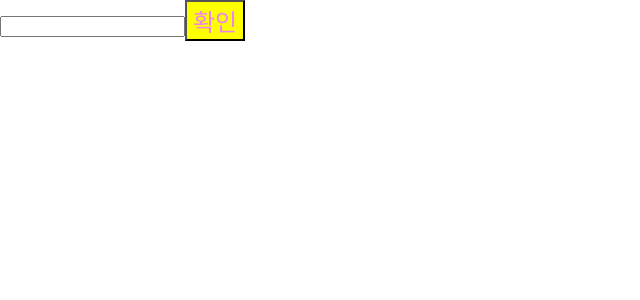
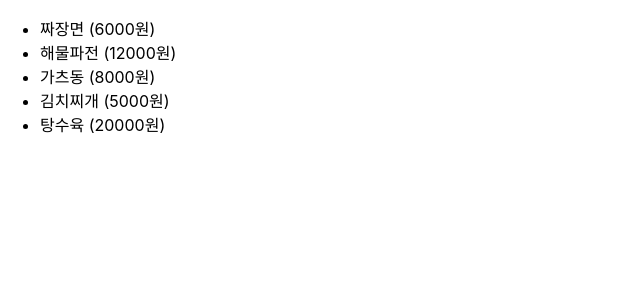
Before and after one commit to 1roo/react-basic, a React (Create React App) app: page / in a window 1280 px wide. Shown: the top 300 px of the page, without its empty margins (0-640 px from the left). Built offline with nearby package versions, Linux system fonts and the light colour scheme; the HTML template or start-up script is replaced by a standard one.

Commit message:
3. props의 활용

```diff
--- a/src/App.js
+++ b/src/App.js
@@ -3,6 +3,7 @@ import './App.css';
 import SayHello from './SayHello';
 import Hello from './Hello';
 import SubmitEvent from './component/chap01_event/SubmitEvent';
+import FoodList from './component/chap02_props/FoodList';
 
 function App() {
   // return (
@@ -34,7 +35,7 @@ function App() {
     {} 안에서 함수의 호출문이나 변수참조는 가능*/
   return (
     <>
-      <SubmitEvent />
+      <FoodList />
     </>
   );
 }
--- /dev/null
+++ b/src/component/chap02_props/FoodItem.js
@@ -0,0 +1,9 @@
+import React from 'react'
+
+const FoodItem = ({foodId: id, foodName: fName, price}) => { //리스트럭쳐링(구조분해할당)
+  return (
+    <li id={id}>{fName} ({price}원)</li>
+  )
+}
+;
+export default FoodItem;
--- /dev/null
+++ b/src/component/chap02_props/FoodList.js
@@ -0,0 +1,56 @@
+import React from 'react'
+import FoodItem from './FoodItem'
+
+const FoodList = () => {
+    /* fetch를 통해 서버에서 음식 목록을 json으로 받아왔을 때 */
+    const food = { //프로퍼티는 id랑 foodList 두개.
+        id: 327432,
+        foodList : [
+            {
+                fName: '짜장면',
+                price: 6000,
+                id: 'chinese'
+            },
+            {
+                fName: '해물파전',
+                price: 12000,
+                id: 'korean'
+            },
+            {
+                fName: '가츠동',
+                price: 8000,
+                id: 'japanese'
+            },
+            {
+                fName: '김치찌개',
+                price: 5000,
+                id: 'korean'
+            },
+            {
+                fName: '탕수육',
+                price: 20000,
+                id: 'chinese'
+            }
+
+        ]
+      }
+
+
+  return (
+
+    <ul>
+        {/*<FoodItem foodName='자장면' price={6000} foodId='chinese' />
+        <FoodItem foodName='해물파전' price={12000} foodId='korean' />
+        <FoodItem foodName='가츠동' price={8000} foodId='japanese' />*/}
+        {
+            food.foodList.map(f => <FoodItem foodName={f.fName} price={f.price} foodId={f.id} />)
+        }
+    </ul>
+
+    )
+
+
+
+}
+
+export default FoodList;
```
